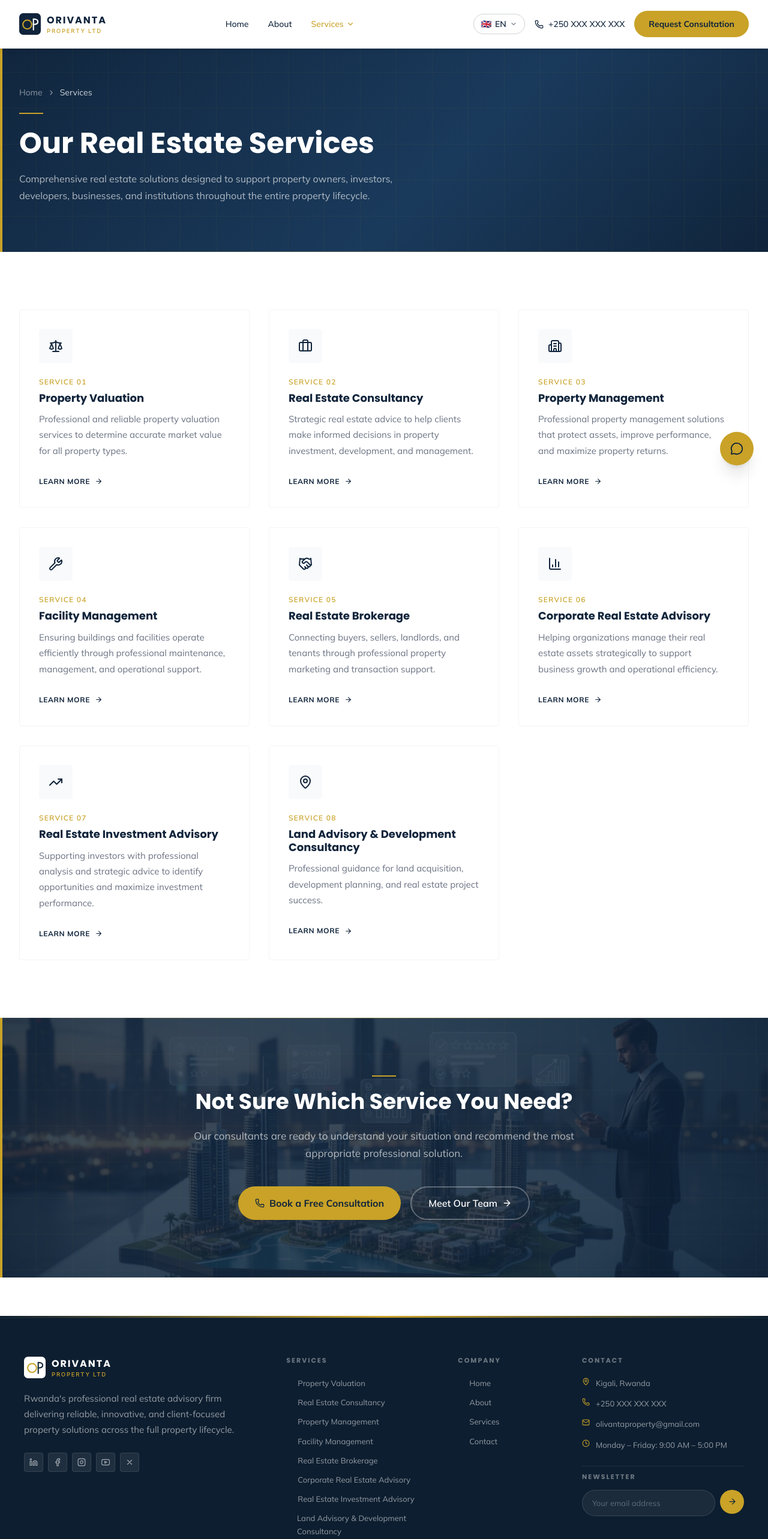
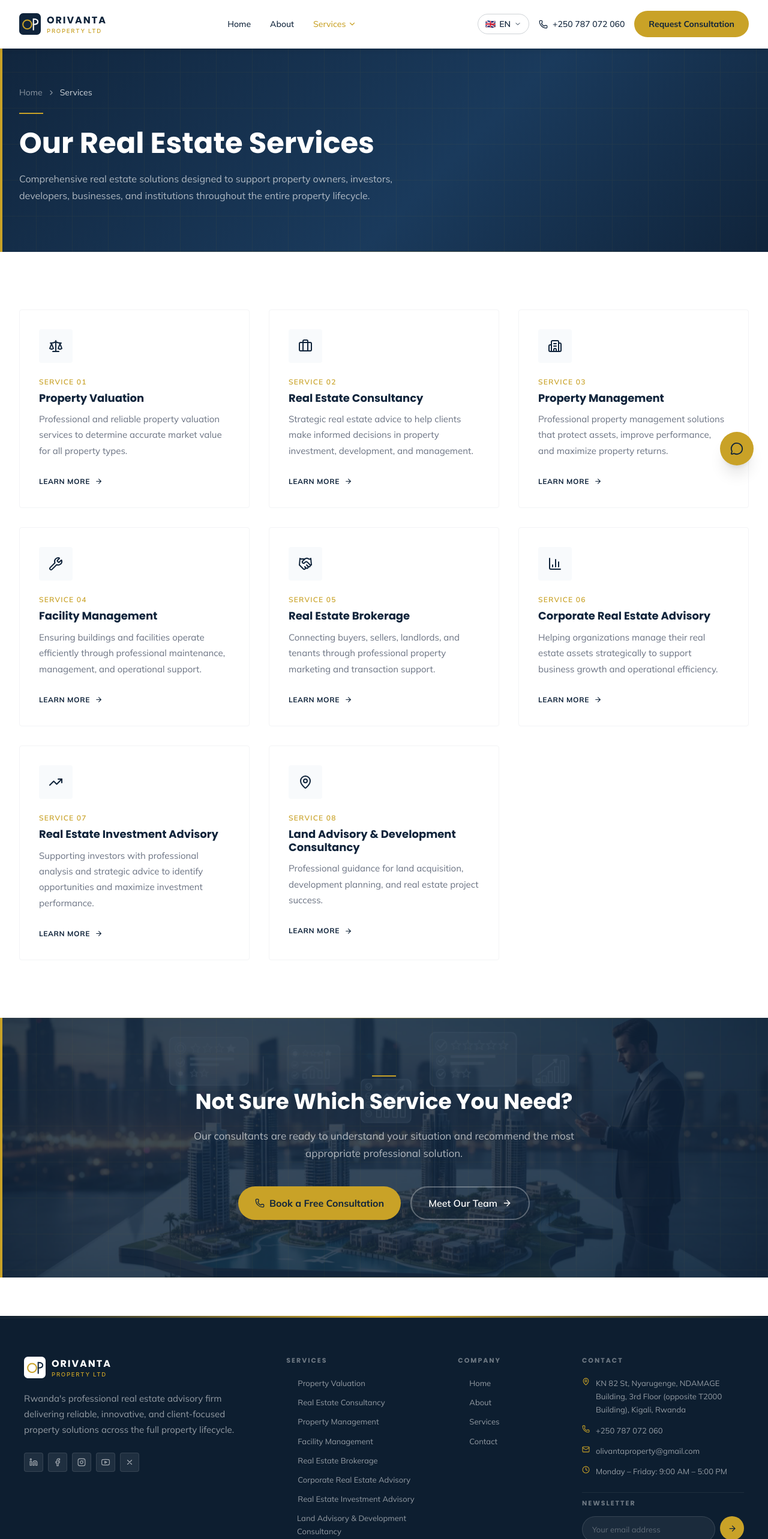
Before and after one commit to Muhinde234/orivanta, a Next.js app: page /services in a window 1280 px wide. Shown: the top 2566 px of the page at 60% size. Built offline with nearby package versions, Linux system fonts and the light colour scheme.

Commit message:
working on the contact

```diff
--- a/app/layout.tsx
+++ b/app/layout.tsx
@@ -88,12 +88,13 @@ const jsonLd = {
         'Professional real estate advisory firm in Rwanda offering property valuation, consultancy, management, brokerage, and investment advisory services.',
       address: {
         '@type': 'PostalAddress',
+        streetAddress: 'KN 82 St, Nyarugenge, NDAMAGE Building, 3rd Floor (opposite T2000 Building)',
         addressLocality: 'Kigali',
         addressCountry: 'RW',
       },
       contactPoint: {
         '@type': 'ContactPoint',
-        telephone: '+250-XXX-XXX-XXX',
+        telephone: '+250-787-072-060',
         contactType: 'customer service',
         email: 'olivantaproperty@gmail.com',
         availableLanguage: ['English', 'French', 'Kinyarwanda'],
--- a/components/ui/Navbar.tsx
+++ b/components/ui/Navbar.tsx
@@ -5,6 +5,7 @@ import { usePathname } from 'next/navigation';
 import { motion, AnimatePresence } from 'framer-motion';
 import { Menu, X, ChevronDown, Phone } from 'lucide-react';
 import Logo from './Logo';
+import { BRAND } from '@/lib/data';
 import { useLang } from '@/lib/LangContext';
 import { Lang } from '@/lib/translations';
 
@@ -143,9 +144,9 @@ export default function Navbar() {
                 </AnimatePresence>
               </div>
 
-              <a href="tel:+250XXXXXXXXX" className={`flex items-center gap-2 text-sm font-medium transition-colors hover:text-[#C9A227] ${linkColor}`}>
+              <a href={`tel:${BRAND.phone.replace(/\s/g, '')}`} className={`flex items-center gap-2 text-sm font-medium transition-colors hover:text-[#C9A227] ${linkColor}`}>
                 <Phone size={15} />
-                <span>+250 XXX XXX XXX</span>
+                <span>{BRAND.phone}</span>
               </a>
 
               <Link href="/contact"
--- a/lib/data.ts
+++ b/lib/data.ts
@@ -10,9 +10,9 @@ export const BRAND = {
   shortName: 'ORIVANTA',
   tagline: 'Where property potential becomes lasting value',
   email: 'olivantaproperty@gmail.com',
-  phone: '+250 XXX XXX XXX',
-  whatsapp: '+250 XXX XXX XXX',
-  address: 'Kigali, Rwanda',
+  phone: '+250 787 072 060',
+  whatsapp: '+250 733 148 047',
+  address: 'KN 82 St, Nyarugenge, NDAMAGE Building, 3rd Floor (opposite T2000 Building), Kigali, Rwanda',
   hours: 'Monday – Friday: 9:00 AM – 5:00 PM',
   linkedin: '#',
   facebook: '#',
```
Also changed, not shown: 1 other file (tests, documents, lock files or other folders).
